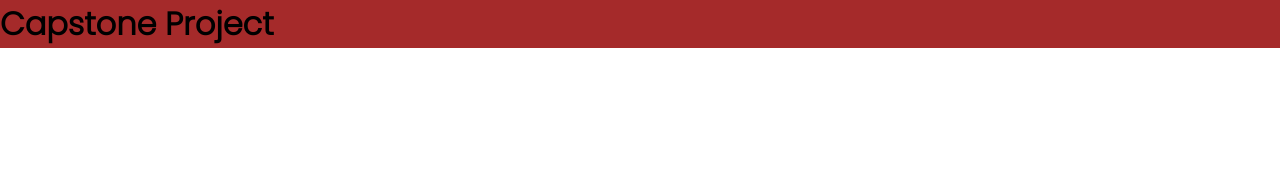
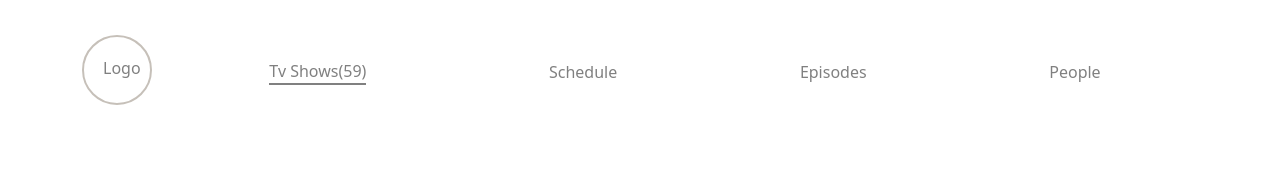
Before and after one commit to danielsafari143/capstone-js, a website built with webpack: page src/index.html in a window 1280 px wide. Built offline with nearby package versions, Linux system fonts and the light colour scheme; no server answers; a web font is replaced by a local one.

Commit message:
Create Header according to the wireframe, did basic styling

```diff
--- a/src/index.html
+++ b/src/index.html
@@ -4,12 +4,31 @@
     <meta charset="UTF-8">
     <meta http-equiv="X-UA-Compatible" content="IE=edge">
     <meta name="viewport" content="width=device-width, initial-scale=1.0">
-    <title>Document</title>
+    <title>Kanban Board Capstone Project : TV Shows Website</title>
+    <link rel="stylesheet" href="https://cdnjs.cloudflare.com/ajax/libs/font-awesome/6.1.1/css/all.min.css" integrity="sha512-KfkfwYDsLkIlwQp6LFnl8zNdLGxu9YAA1QvwINks4PhcElQSvqcyVLLD9aMhXd13uQjoXtEKNosOWaZqXgel0g==" crossorigin="anonymous" referrerpolicy="no-referrer" />
+    <link href="https://cdn.jsdelivr.net/npm/bootstrap@5.0.2/dist/css/bootstrap.min.css" rel="stylesheet" integrity="sha384-EVSTQN3/azprG1Anm3QDgpJLIm9Nao0Yz1ztcQTwFspd3yD65VohhpuuCOmLASjC" crossorigin="anonymous">
+    <link rel="stylesheet" href="https://fonts.googleapis.com/css?family=Roboto&display=swap">
+    <link rel="stylesheet" href="./style.css">
 </head>
-<body>
-    <h1>Capstone Project</h1>
-    <div class="ListItems">
-        <ul class="items" id="items"></ul>
-    </div>
+<body class="container">
+    <header>
+        <div class="logo">Logo</div>
+        <nav>
+            <ul>
+                <li class="menu-item active">Tv Shows(59)</li>
+                <li class="menu-item">Schedule</li>
+                <li class="menu-item">Episodes</li>
+                <li class="menu-item">People</li>
+            </ul>
+        </nav>
+    </header>
+    <main class="tv-show-list">
+        <p class="comment">
+            <!-- Comments -->
+        </p>
+    </main>
+
+    <script src="https://cdn.jsdelivr.net/npm/bootstrap@5.0.2/dist/js/bootstrap.bundle.min.js" integrity="sha384-MrcW6ZMFYlzcLA8Nl+NtUVF0sA7MsXsP1UyJoMp4YLEuNSfAP+JcXn/tWtIaxVXM" crossorigin="anonymous"></script>
+    <script src="./index.js"></script>
 </body>
 </html>
--- a/src/index.js
+++ b/src/index.js
@@ -1,14 +1,13 @@
 import './style.css';
-import displayListItems from './modules/displayListItems.js';
-import fetchingData from './modules/ferchData.js';
-import likes from './modules/likes.js';
-import fetchLikes from './modules/fetchLikes.js';
-import updateLikes from './modules/updateLike.js';
 
-displayListItems(fetchingData('https://api.tvmaze.com/search/shows?q=girls'));
-await updateLikes(fetchLikes('https://us-central1-involvement-api.cloudfunctions.net/capstoneApi/apps/DonU6QfOk4iiEnTnnZtN/likes/'));
+const searchShow = () => {
+  const url = 'https://api.tvmaze.com/shows/1/episodes';
+  fetch(url)
+    .then((response) => response.json())
+    .then((jsonData) => {
+      const result = jsonData.map((element) => element);
+      console.log(result);
+    });
+};
 
-window.addEventListener('click', async (e) => {
-  likes(e.target.id);
-  likes(e.target.id);
-});
+searchShow();
--- a/src/style.css
+++ b/src/style.css
@@ -1,55 +1,54 @@
-@import url('https://fonts.googleapis.com/css2?family=Cinzel&family=Fauna+One&family=Lato&family=Montserrat:wght@600&family=Poppins:wght@300&display=swap');
-
-* {
-  box-sizing: border-box;
-  margin: 0;
-  padding: 0;
-  font-family: 'Cinzel', serif;
-  font-family: 'Fauna One', serif;
-  font-family: 'Lato', sans-serif;
-  font-family: 'Montserrat', sans-serif;
-  font-family: 'Poppins', sans-serif;
+html {
+  font-family: 'Roboto', serif;
 }
 
-h1 {
-  background-color: brown;
+body {
+  color: grey;
 }
 
-.movieItem {
-  display: flex;
-  flex-direction: column;
-  gap: 10px;
-  width: 16vw;
-  padding: 10px;
+.logo {
+  padding: 19px;
+  border-radius: 100%;
+  border: 2px solid rgb(198, 192, 185);
+  text-align: center;
+  height: 70px;
+  width: 70px;
+  cursor: pointer;
 }
 
-.movieBottomPart {
+header {
+  top: 0;
+  padding: 70px 0 100px;
+  height: 80px;
+  width: 100%;
   display: flex;
-  flex-direction: column;
-  gap: 5px;
+  flex-direction: row;
+  align-items: center;
 }
 
-.movieImage {
-  width: 14vw;
+nav {
+  width: 100%;
 }
 
-.items {
+nav ul {
+  padding-top: 19px;
   display: flex;
   flex-direction: row;
-  flex-wrap: wrap;
-  justify-content: center;
   align-items: center;
-  gap: 20px;
+  justify-content: space-around;
+  height: inherit;
 }
 
-.likes {
-  display: flex;
-  flex-direction: row;
-  justify-content: space-between;
-  margin-bottom: 10px;
-  font-weight: 600;
+ul li.active {
+  border-bottom: 2px solid grey;
 }
 
-.heart {
-  color: rgb(0, 0, 0);
+ul li {
+  list-style: none;
+  margin-right: 12px;
+  cursor: pointer;
 }
+
+ul li:hover {
+  border-bottom: 2px solid grey;
+}
```
Also changed, not shown: build/index.html, build/index.js.
